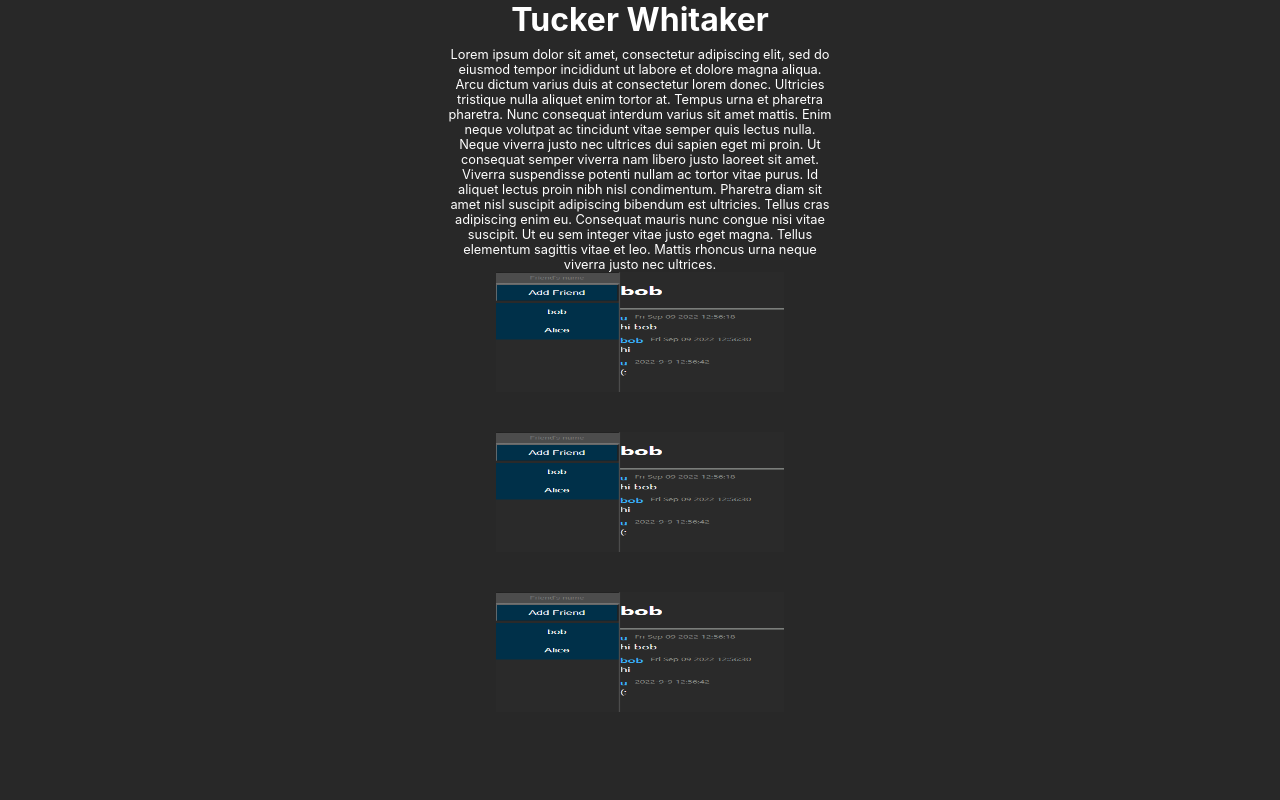
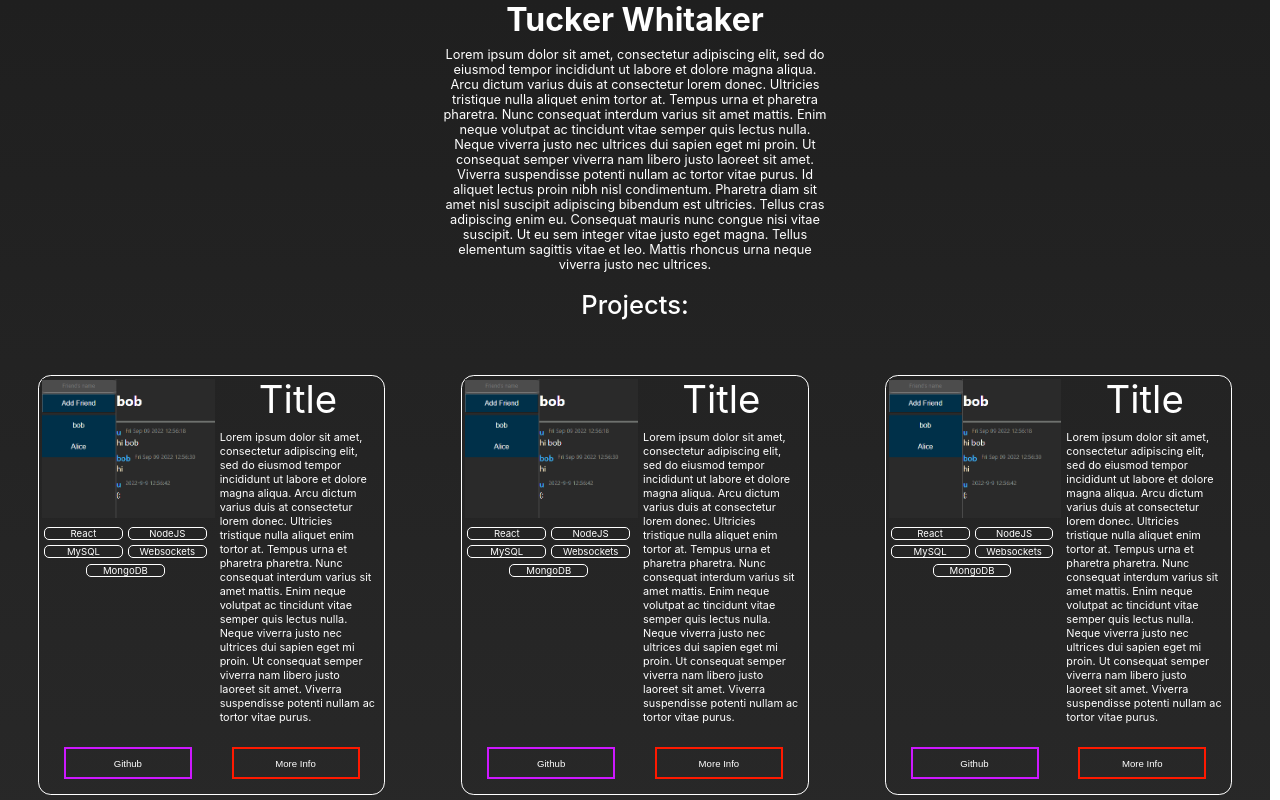
Before and after one commit to TuckerWhitaker/Portfolio, a React (Create React App) app in the folder client/: page / in a window 1280 px wide. Shown: the top 800 px of the page. Built offline with nearby package versions, Linux system fonts and the light colour scheme.

Commit message:
Projects

```diff
--- a/client/src/App.css
+++ b/client/src/App.css
@@ -1,13 +1,19 @@
 .App {
-  text-align: center;
-  width: 100vw;
-  height: 100vh;
-  background-color: rgb(40, 40, 40);
+	text-align: center;
+	width: 99.22vw;
+	height: 500vh;
+	background-image: linear-gradient(rgb(31, 31, 31), rgb(75, 75, 75));
 }
 
-.ProjectContainer{
-  display: flex;
-  align-items: center;
-  justify-content: center;
-  flex-direction: column;
+.ProjectContainer {
+	display: flex;
+	align-items: center;
+	justify-content: center;
+	flex-direction: row;
 }
+
+.Title {
+	color: white;
+	font-weight: 500;
+	font-size: 2vw;
+}
--- a/client/src/App.js
+++ b/client/src/App.js
@@ -5,6 +5,7 @@ function App() {
   return (
     <div className="App">
       <Intro></Intro>
+      <h1 className="Title">Projects: </h1>
       <div className="ProjectContainer">
         <Project />
         <Project />
--- a/client/src/components/css/intro.css
+++ b/client/src/components/css/intro.css
@@ -1,4 +1,4 @@
-.Intro{
+.Intro {
 	color: white;
 	align-items: center;
 	justify-content: center;
@@ -6,11 +6,12 @@
 	flex-direction: column;
 }
 
-.IntroTitle{
+.IntroTitle {
+	font-size: 2.5vw;
 	margin: 0;
 }
 
-.Summary{
+.Summary {
 	margin-top: 1vh;
 	font-size: 1vw;
 	width: 30vw;
--- a/client/src/components/css/project.css
+++ b/client/src/components/css/project.css
@@ -1,9 +1,103 @@
-.project{
-    width: 30vw;
-    height: 20vh;
+.project {
+	display: flex;
+	flex-direction: column;
+	align-items: flex-start;
+	justify-content: space-evenly;
+	width: 30%;
+	height: 50%;
+	margin: 3%;
+	border-color: white;
+	border-radius: 1vw;
+	border-width: 0.1vw;
+	border-style: solid;
+	color: white;
 }
 
-.ProjectImage{
-    width: 75%;
-    height: 75%;
+.Columns {
+	width: 100%;
+	height: 90%;
+	display: flex;
+	flex-direction: row;
+	align-items: flex-start;
+	justify-content: space-evenly;
 }
+
+.ImageColumn {
+	width: 50%;
+	height: 100%;
+}
+
+.InfoColumn {
+	width: 50%;
+	height: 100%;
+}
+
+.ProjectTitle {
+	font-size: 3vw;
+}
+
+.ProjectImage {
+	width: 100%;
+	height: 50%;
+	border-radius: 0.1vw;
+	border-style: solid;
+	border-color: transparent;
+}
+
+.ProjectDescription {
+	font-size: 0.85vw;
+	margin: 1vh;
+	text-align: left;
+}
+
+.ButtonContainer {
+	display: flex;
+	justify-content: space-evenly;
+	width: 100%;
+	height: 10%;
+}
+
+.ProjectButton {
+	width: 10vw;
+	height: 4vh;
+	font-size: 0.75vw;
+	margin: 15px;
+	background-color: transparent;
+	color: white;
+	border-style: solid;
+	transition-duration: 500ms;
+}
+
+#GithubBtn {
+	border-color: rgb(205, 24, 255);
+}
+#GithubBtn:hover {
+	cursor: pointer;
+	border-color: rgb(255, 255, 255);
+	background-color: rgb(205, 24, 255);
+}
+
+#LiveBtn {
+	border-color: rgb(255, 25, 0);
+}
+#LiveBtn:hover {
+	cursor: pointer;
+	border-color: rgb(255, 255, 255);
+	background-color: rgb(255, 25, 0);
+}
+
+.TagContainer {
+	display: flex;
+	align-items: center;
+	justify-content: center;
+	flex-wrap: wrap;
+}
+.tag {
+	font-size: 0.75vw;
+	margin: 0.2vw;
+	background-color: transparent;
+	border-width: 1px;
+	border-radius: 5px;
+	border-style: solid;
+	width: 6vw;
+}
--- a/client/src/components/project.jsx
+++ b/client/src/components/project.jsx
@@ -1,11 +1,49 @@
-import "./css/project.css"
+import "./css/project.css";
 
-function project(){
+function project() {
+	return (
+		<div className="project">
+			<div className="Columns">
+				<div className="ImageColumn">
+					<img
+						src="Chat.PNG"
+						alt="Italian Trulli"
+						className="ProjectImage"
+					></img>
 
-    return(<div className="project">
-        <img src="Chat.PNG" alt="Italian Trulli" className="ProjectImage"></img>
-    </div>)
+					<div className="TagContainer">
+						<div className="tag">React</div>
+						<div className="tag">NodeJS</div>
+						<div className="tag">MySQL</div>
+						<div className="tag">Websockets</div>
+						<div className="tag">MongoDB</div>
+					</div>
+				</div>
+				<div className="InfoColumn">
+					<div className="ProjectTitle">Title</div>
+					<div className="ProjectDescription">
+						Lorem ipsum dolor sit amet, consectetur adipiscing elit, sed do
+						eiusmod tempor incididunt ut labore et dolore magna aliqua. Arcu
+						dictum varius duis at consectetur lorem donec. Ultricies tristique
+						nulla aliquet enim tortor at. Tempus urna et pharetra pharetra. Nunc
+						consequat interdum varius sit amet mattis. Enim neque volutpat ac
+						tincidunt vitae semper quis lectus nulla. Neque viverra justo nec
+						ultrices dui sapien eget mi proin. Ut consequat semper viverra nam
+						libero justo laoreet sit amet. Viverra suspendisse potenti nullam ac
+						tortor vitae purus.
+					</div>
+				</div>
+			</div>
+			<div className="ButtonContainer">
+				<button className="ProjectButton" id="GithubBtn">
+					Github
+				</button>
+				<button className="ProjectButton" id="LiveBtn">
+					More Info
+				</button>
+			</div>
+		</div>
+	);
 }
 
-
 export default project;
```
Also changed, not shown: client/src/components/intro.jsx (+22 -10 lines). Lines whose indentation alone changed are shown as unchanged.
